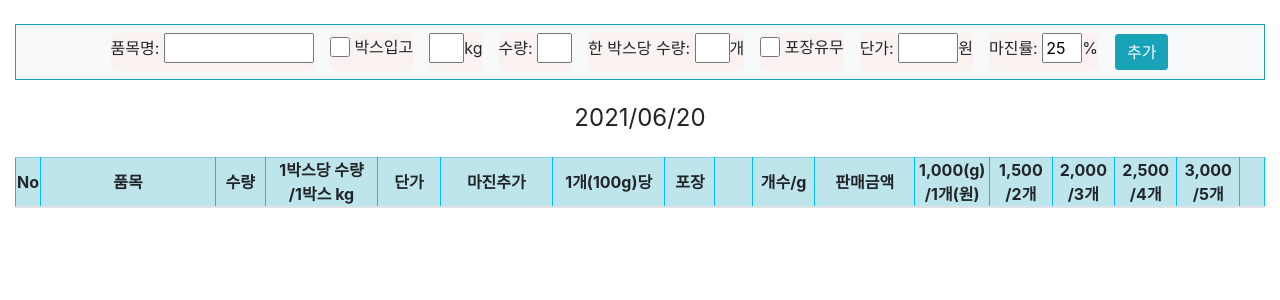
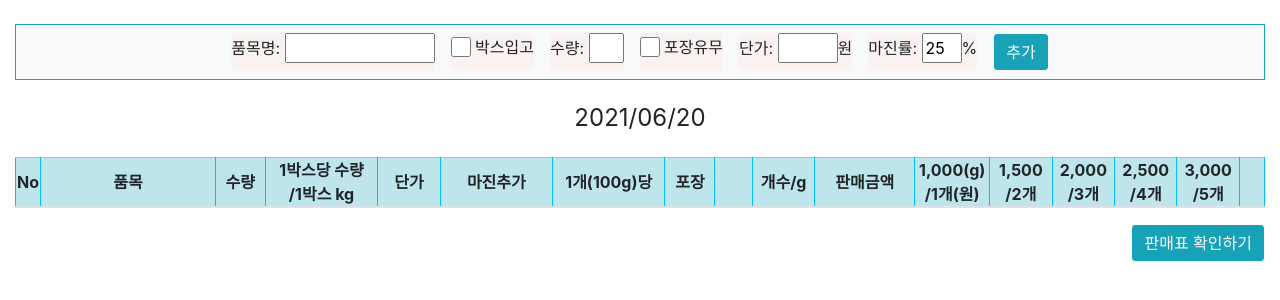
Before and after one commit to develop-now/fruit-veggie, an Electron app: page renderer/index.html in a window 1280 px wide. Drawn offline with nearby package versions, Linux system fonts and the light colour scheme; no server answers.

Commit message:
Add input checkbox css and priceTable button

```diff
--- a/renderer/index.html
+++ b/renderer/index.html
@@ -27,14 +27,14 @@
                                     <input type="checkbox" class="big-checkbox" name="box" value="false">&nbsp;박스입고
                                 </label>
                             </div>
-                            <div class="mx-2">
+                            <div class="mx-2 boxCheked">
                                 <input type="number" class="numTextBox" name="box_kg">kg
                             </div>
                             <div class="mx-2">
                                 수량:
                                 <input type="number" class="numTextBox" name="quantity" required>
                             </div>
-                            <div class="mx-2">
+                            <div class="mx-2 boxCheked">
                                 한 박스당 수량:
                                 <input type="number" class="numTextBox" name="quantityByOneBox">개
                             </div>
@@ -109,8 +109,10 @@
                                 </tbody>
                             </table>
                         </div>
+                        <div>
+                            <button class="btn btn-info float-right" id="priceT">판매표 확인하기</button>
+                        </div>
                     </div>
-
                 </div>
             </div>
         </div>
--- a/renderer/style.css
+++ b/renderer/style.css
@@ -60,3 +60,6 @@ table.table-bordered > thead > tr > th, table.table-bordered > tbody > tr > td{
 .lightText {
     color:gray
 }
+.boxCheked {
+    display: none;
+}
```
